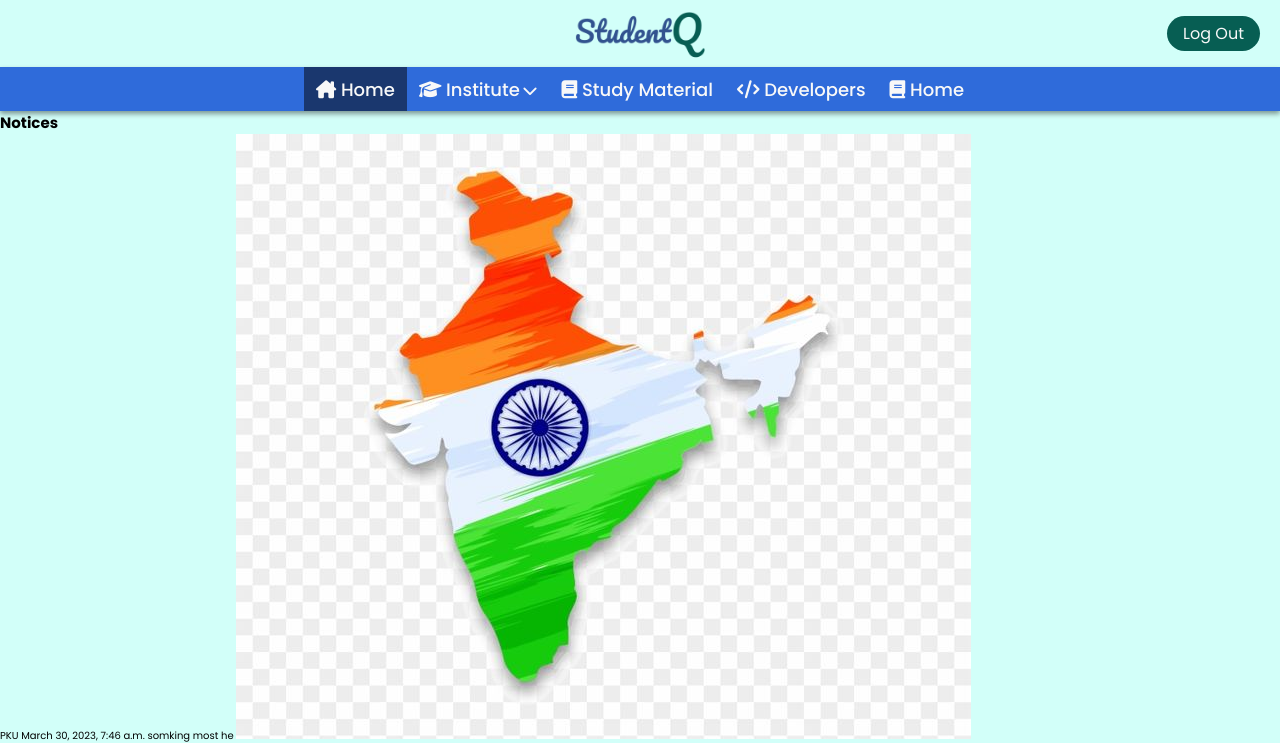
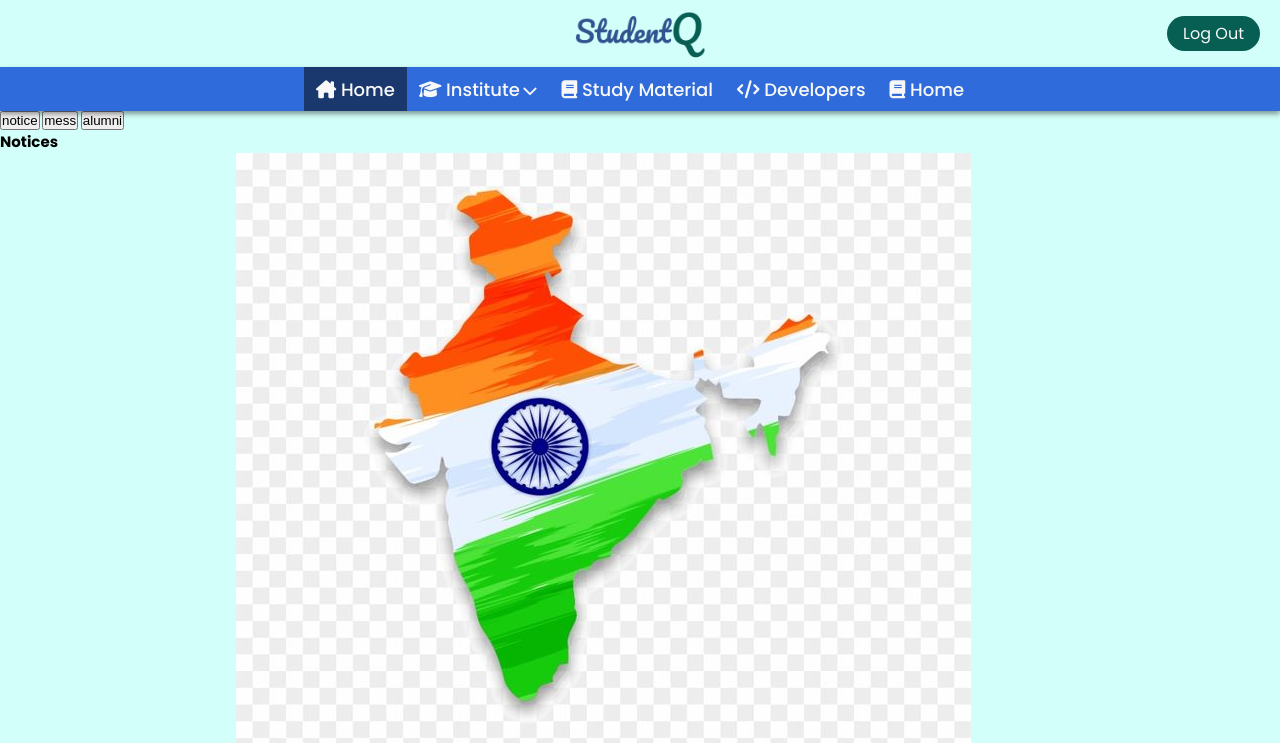
Before and after one commit to Saniyaj21/StudentQ, a Django app: page /notices/3/ in a window 1280 px wide. Shown: the top 743 px of the page. Run offline with Django 4.2, Linux system fonts and the light colour scheme; a user stored in the database is signed in; data comes from the database, SQL or seed files in the repository; some libraries are stand-ins or nearby versions.

Commit message:
Add files via upload

```diff
--- a/Base/models.py
+++ b/Base/models.py
@@ -29,6 +29,7 @@ class Student(models.Model):
     student_userid  = models.CharField(max_length=200)
     institute = models.CharField(max_length=200, null=True)
     subject = models.CharField(max_length=200, null=True)
+    full_name = models.CharField(max_length=200, null=True)
 
     interest = models.CharField(max_length=200, null=True)
     courseDuration = models.CharField(max_length=200, null=True)
--- a/Base/templates/notices.html
+++ b/Base/templates/notices.html
@@ -1,6 +1,31 @@
 {% extends "main.html" %}
 
 {% block body %}
+
+
+<style>
+    /* note */
+    /* initially mess and alumni div display will be none */
+    #mess-div {
+        display: none;
+    }
+
+    #alumni-div {
+        display: none;
+    }
+</style>
+
+
+
+<div class="sub-nav">
+    <button id="notice" onclick="noticeToggle()">notice</button>
+    <button id="mess" onclick="messToggle()">mess</button>
+    <button id="alumni" onclick="alumniToggle()">alumni</button>
+</div>
+
+<!-- notice -->
+<div class="notice-div" id="notice-div">
+
     <h2>Notices</h2>
 
     <!-- checks if user is student and his institute is this institute -->
@@ -8,9 +33,6 @@
     <a href="{% url 'postNotice' id %}"><button>post</button></a>
 
     {% endif %}
-
-
-
 
 
     {% for notice in ins_notices %}
@@ -21,6 +43,7 @@
     {{notice.caption}}
     <img src="{{notice.notice.url}}" alt="">
 
+    <!-- who can delete ? if he is poster of that notice -->
     {% if request.user.username == notice.student %}
     <h1>{{request.user}}</h1>
     <a href="{% url 'delete' notice.id %}" onclick=""><button>Delete</button></a>
@@ -28,5 +51,63 @@
     <hr>
     {% endfor %}
 
+</div>
+
+<!-- mess -->
+<div class="mess-div" id="mess-div">
+    <h2>mess</h2>
+</div>
+
+<!-- alumni -->
+<div class="alumni-div" id="alumni-div">
+    <h2>alumni</h2>
+    {% for alumni in alumnis %}
+
+    <a href="{% url 'profile' alumni.student_userid %}">
+        <div>
+            {{alumni.id}} <br>
+            {{alumni.full_name}}
+
+            {% for user in users %}
+            {% if alumni.student_userid == user.id %}
+            {{user.profile.role}}
+            {% endif %}
+            {% endfor %}
+
+            {{alumni.student_userid}}
+            <!-- {{request.user.id}} -->
+        </div>
+    </a>
+
+    {% endfor %}
+</div>
+
+
+
+<script>
+    let notice = document.getElementById('notice-div')
+    let mess = document.getElementById('mess-div')
+    let alumni = document.getElementById('alumni-div')
+
+    function noticeToggle() {
+
+        notice.style.display = 'block'
+        mess.style.display = 'none'
+        alumni.style.display = 'none'
+    }
+    function messToggle() {
+        notice.style.display = 'none'
+        mess.style.display = 'block'
+        alumni.style.display = 'none'
+    }
+    function alumniToggle() {
+        notice.style.display = 'none'
+        mess.style.display = 'none'
+        alumni.style.display = 'block'
+    }
+
+
+
+</script>
 
 {% endblock body %}
--- a/Base/views.py
+++ b/Base/views.py
@@ -150,6 +150,8 @@ def profileDetails(request):
             Teacher.objects.create(teacher_userid = uId)
         elif role == "student":
             Student.objects.create(student_userid = uId)
+            that_student = Student.objects.get(student_userid = uId)
+            that_student.full_name = fullname
         elif role == "owner":
             Owner.objects.create(mess_userid = uId)
 
@@ -333,6 +335,13 @@ def Notices(request, id):
         if institute.name == student.institute:
             context['post_able']=True
 
+    # all alumni of that institute
+    alumnis = Student.objects.filter(institute = institute)
+    users = User.objects.all()
+
+    context['alumnis'] = alumnis
+    context['users'] = users
+
 
 
 
```
Lines whose indentation alone changed are shown as unchanged.
